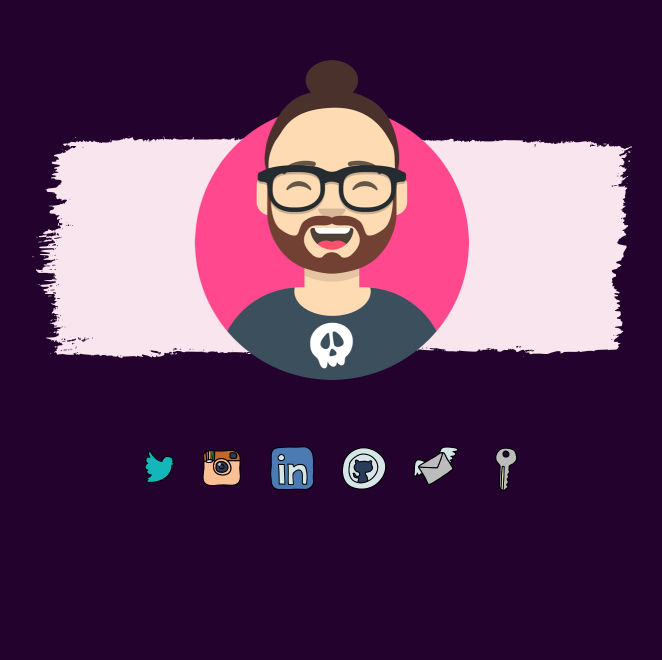
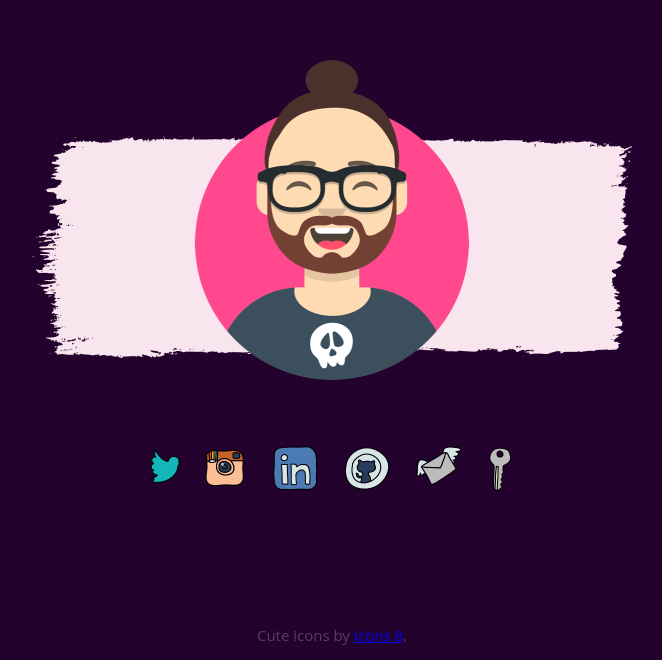
Before and after one commit to teknetia/teknetia.com, a plain HTML site: page index.html in a window 1280 px wide. Shown: the part 140-800 px from the top of the page, without its empty margins (308-970 px from the left). Drawn offline with Linux system fonts and the light colour scheme.

Commit message:
Look, this will do for now

```diff
--- a/index.html
+++ b/index.html
@@ -27,11 +27,22 @@
         display: flex;
         justify-content: center;
         align-items: center;
+        flex-direction: column;
         height: 100vh;
         font-family: 'Open Sans', sans-serif;
         background-color: #23022E;
-        color: #23022E;
         padding: 0 32px;
+      }
+
+      div.content > img {
+        display: inline;
+      }
+
+      div.container > p {
+        color: #5d3b68;
+        font-size: 0.5em;
+        position: absolute;
+        bottom: 0;
       }
 
       div.social {
@@ -39,11 +50,15 @@
       }
 
       div.social > a:nth-child(2) {
-        margin-left: 0.2em;
+        margin-left: 0.1em;
       }
 
       div.social > a:nth-child(n+3) {
         margin-left: 0.5em;
+      }
+
+      div.social > a:last-child {
+        margin-left: 0.2em;
       }
     </style>
 
@@ -61,6 +76,7 @@
           <a href="https://keybase.io/teknetia" target="_blank"><img src="imgs/icons8-key-96.png" alt="Keybase" width="48" height="48"></a>
         </div>
       </div>
+      <p>Cute icons by <a href="https://icons8.com/" tartget="_blank">Icons 8</a>.</p>
     </div>
   </body>
 </html>
```
